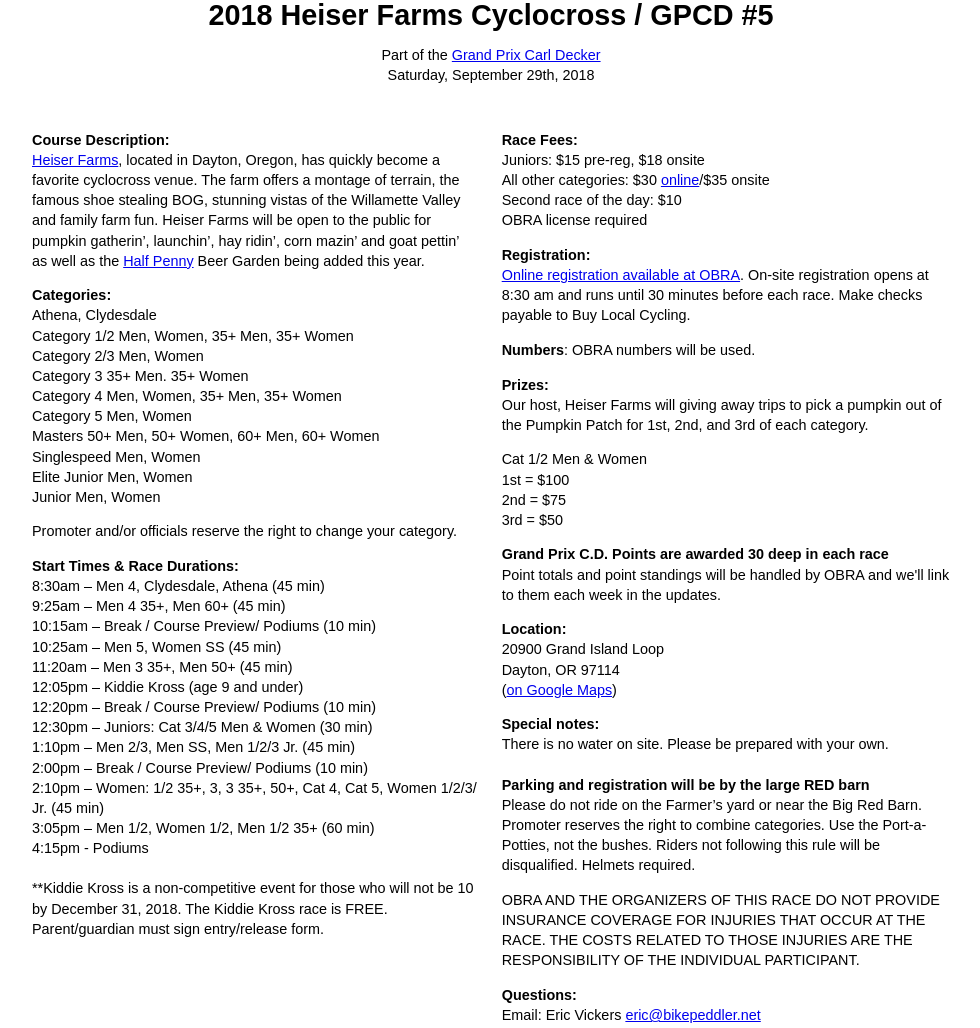
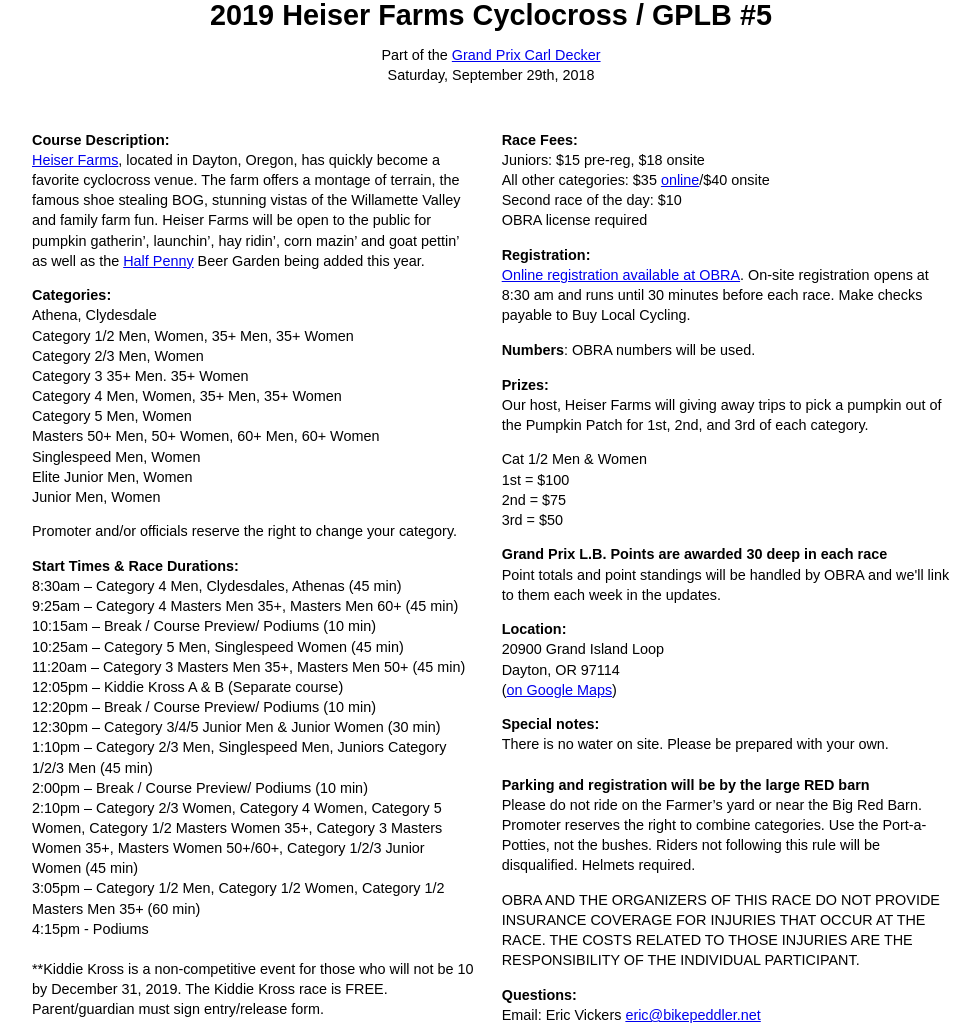
Before and after one commit to heiserfarmscx/heiserfarmscx.github.io, a plain HTML site: page index.html in a window 1280 px wide. Shown: the part 620-1648 px from the top of the page, without its empty margins (149-1129 px from the left). Drawn offline with Linux system fonts and the light colour scheme.

Commit message:
updated ror 2019

```diff
--- a/index.html
+++ b/index.html
@@ -1,7 +1,7 @@
 <!DOCTYPE html PUBLIC "-//W3C//DTD HTML 4.01 Transitional//EN" "http://www.w3.org/TR/html4/loose.dtd">
 <html lang="en"><head><meta http-equiv="Content-Type" content="text/html; charset=UTF-8">
 
-	<title>2018 Heiser Farms Cyclocross race</title>
+	<title>2019 Heiser Farms Cyclocross race</title>
 <style type="text/css" media="screen">
 	body {
 		font-family:Arial, sans-serif;
@@ -23,8 +23,6 @@
 	}
 
 
-
-
 	th {
 		background:#006699;
 		color:white;
@@ -41,9 +39,9 @@
 
 
 
-		<h1>2018 Heiser Farms Cyclocross / GPCD #5</h1>
+		<h1>2019 Heiser Farms Cyclocross / GPLB #5</h1>
 			<p>
-			Part of the <a href="http://www.zone5promotions.com/events/grand-prix-carl-decker/" title="Grand Prix Carl Decker">Grand Prix Carl Decker</a><br>
+			Part of the <a href="https://www.zone5promotions.com/events/grand-prix-luciano-bailey/" title="Grand Prix Luciano Bailey">Grand Prix Carl Decker</a><br>
 				Saturday, September 29th, 2018<br>
 
 		</p>
@@ -81,22 +79,22 @@
 
 					<p>
 					<strong>Start Times &amp; Race Durations:</strong><br>
-8:30am – Men 4, Clydesdale, Athena (45 min)<br>
-9:25am – Men 4 35+, Men 60+ (45 min)<br>
+8:30am – Category 4 Men, Clydesdales, Athenas (45 min)<br>
+9:25am – Category 4 Masters Men 35+, Masters Men 60+ (45 min)<br>
 10:15am – Break / Course Preview/ Podiums (10 min)<br>
-10:25am – Men 5, Women SS (45 min)<br>
-11:20am – Men 3 35+, Men 50+ (45 min)<br>
-12:05pm – Kiddie Kross (age 9 and under)<br>
+10:25am – Category 5 Men, Singlespeed Women (45 min)<br>
+11:20am – Category 3 Masters Men 35+, Masters Men 50+ (45 min)<br>
+12:05pm – Kiddie Kross A & B (Separate course)<br>
 12:20pm – Break / Course Preview/ Podiums (10 min)<br>
-12:30pm – Juniors: Cat 3/4/5 Men & Women (30 min)<br>
-1:10pm – Men 2/3, Men SS, Men 1/2/3 Jr. (45 min)<br>
+12:30pm – Category 3/4/5 Junior Men & Junior Women (30 min)<br>
+1:10pm – Category 2/3 Men, Singlespeed Men, Juniors Category 1/2/3 Men (45 min)<br>
 2:00pm – Break / Course Preview/ Podiums (10 min)<br>
-2:10pm – Women: 1/2 35+, 3, 3 35+, 50+, Cat 4, Cat 5, Women 1/2/3/ Jr. (45 min)<br>
-3:05pm – Men 1/2, Women 1/2, Men 1/2 35+ (60 min)<br>
+2:10pm – Category 2/3 Women, Category 4 Women, Category 5 Women, Category 1/2 Masters Women 35+, Category 3 Masters Women 35+, Masters Women 50+/60+, Category 1/2/3 Junior Women (45 min)<br>
+3:05pm – Category 1/2 Men, Category 1/2 Women, Category 1/2 Masters Men 35+ (60 min)<br>
 4:15pm - Podiums
 					<br>
 					<br>
-					**Kiddie Kross is a non-competitive event for those who will not be 10 by December 31, 2018. The Kiddie Kross race is FREE. Parent/guardian must sign entry/release form.
+					**Kiddie Kross is a non-competitive event for those who will not be 10 by December 31, 2019. The Kiddie Kross race is FREE. Parent/guardian must sign entry/release form.
 					</p>
 
 
@@ -108,14 +106,14 @@
 					<p>
 					<strong>Race Fees:</strong><br>
 					Juniors: $15 pre-reg, $18 onsite<br>
-					All other categories: $30 <a href="http://obra.org/events/26281/register">online</a>/$35 onsite<br>
+					All other categories: $35 <a href="https://obra.org/events/26873/register">online</a>/$40 onsite<br>
 					Second race of the day: $10<br>
 					OBRA license required
 					</p>
 
 					<p>
 					<strong>Registration:</strong><br>
-					<a href="http://obra.org/events/26281/register">Online registration available at OBRA</a>.  On-site registration opens at 8:30 am and runs until 30 minutes before each race. Make checks payable to Buy Local Cycling.
+					<a href="http://obra.org/events/26873/register">Online registration available at OBRA</a>.  On-site registration opens at 8:30 am and runs until 30 minutes before each race. Make checks payable to Buy Local Cycling.
 
 			</p>
 
@@ -137,7 +135,7 @@
 											</p>
 
 					<p>
-						<strong>Grand Prix C.D. Points are awarded 30 deep in each race</strong><br>
+						<strong>Grand Prix L.B. Points are awarded 30 deep in each race</strong><br>
 						Point totals and point standings will be handled by OBRA and we'll link to them each week in the updates.					</p><p>
 
 					</p>
@@ -185,6 +183,6 @@
 	</div>
 
 <p>&nbsp;</p>
-<div style="font-size:12px;text-align:left;background:#069;color:white;padding:2px;"><a href="http://www.zone5promotions.com/events/grand-prix-carl-decker/" style="color:white;text-underline:none;">« Back to the GPCD site</a></div>
+<div style="font-size:12px;text-align:left;background:#069;color:white;padding:2px;"><a href="https://www.zone5promotions.com/events/grand-prix-luciano-bailey/" style="color:white;text-underline:none;">« Back to the GPCD site</a></div>
 
 </body></html>
```
